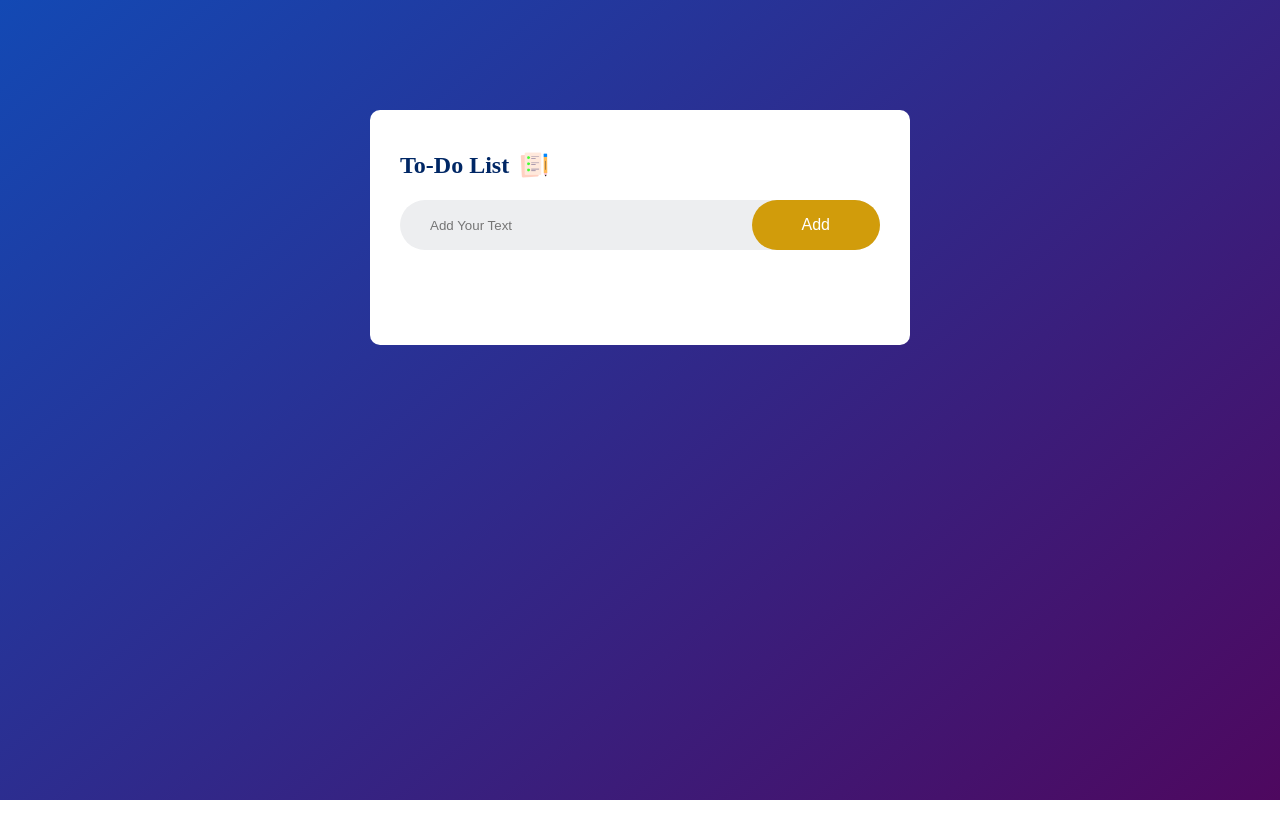
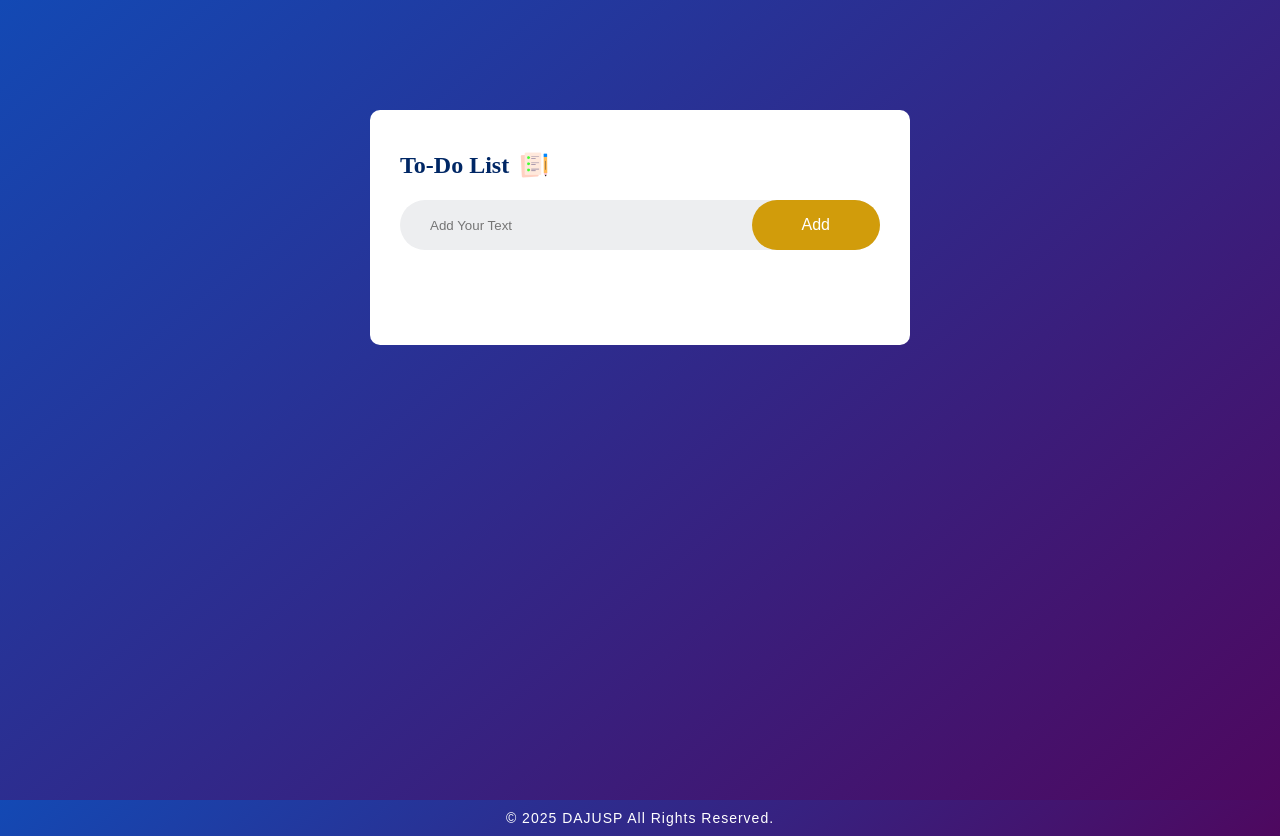
Before and after one commit to DAJUSP/project_30, a plain HTML site: page project_2_TODO/index.html in a window 1280 px wide. Before the commit the page ends 800 px from the top, so only its background shows below. Drawn offline with Linux system fonts and the light colour scheme.

Commit message:
complete

```diff
--- a/project_2_TODO/index.html
+++ b/project_2_TODO/index.html
@@ -24,4 +24,7 @@
 		</div>
 		<script src="script.js"></script>
 	</body>
+	<footer>
+		<p class="copyright">© 2025 DAJUSP All Rights Reserved.</p>
+	</footer>
 </html>
--- a/project_2_TODO/style.css
+++ b/project_2_TODO/style.css
@@ -96,5 +96,19 @@ ul li span{
     border-radius: 50%;
 }
 ul li span:before{
-    background: black;
+    background: #000000;
 }
+
+footer {
+    background: linear-gradient(140deg, #1349b4, #4e085f);
+    color: #fff;
+    text-align: center;
+    padding: 10px 0;
+    justify-content: space-between;
+  }
+
+  .copyright {
+    font-family: Arial, sans-serif;
+    font-size: 14px;
+    letter-spacing: 1px;
+  }
```
